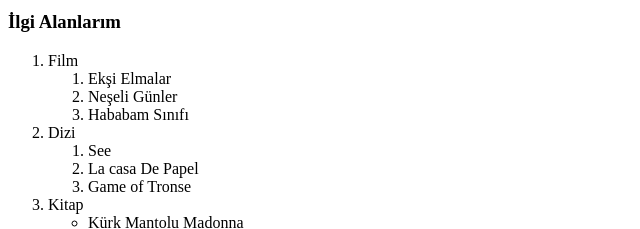
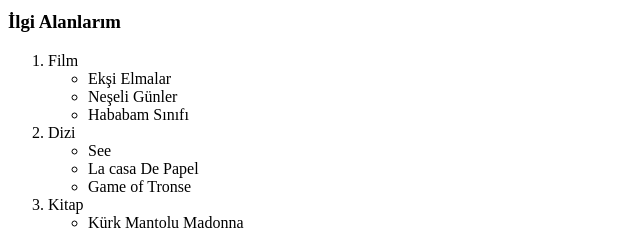
Before and after one commit to oznurceyhan/html-odev-1, a plain HTML site: page index.html in a window 1280 px wide. Shown: the part 386-615 px from the top of the page, 0-640 px from the left. Drawn offline with Linux system fonts and the light colour scheme.

Commit message:
sırasız listede yapılan hata düzeltildi

```diff
--- a/index.html
+++ b/index.html
@@ -32,13 +32,13 @@
     <h3>İlgi Alanlarım</h3>
     <ol>
         <li>Film</li>
-         <ul style="list-style-type:bullet ">
+         <ul type="bullet ">
             <li>Ekşi Elmalar</li>
             <li>Neşeli Günler</li>
             <li>Hababam Sınıfı</li>
         </ul>
         <li>Dizi</li>
-            <ul style="list-style-type:bullet ">
+            <ul type="bullet ">
             <li>See</li>
             <li>La casa De Papel</li>
             <li>Game of Tronse</li>
```
